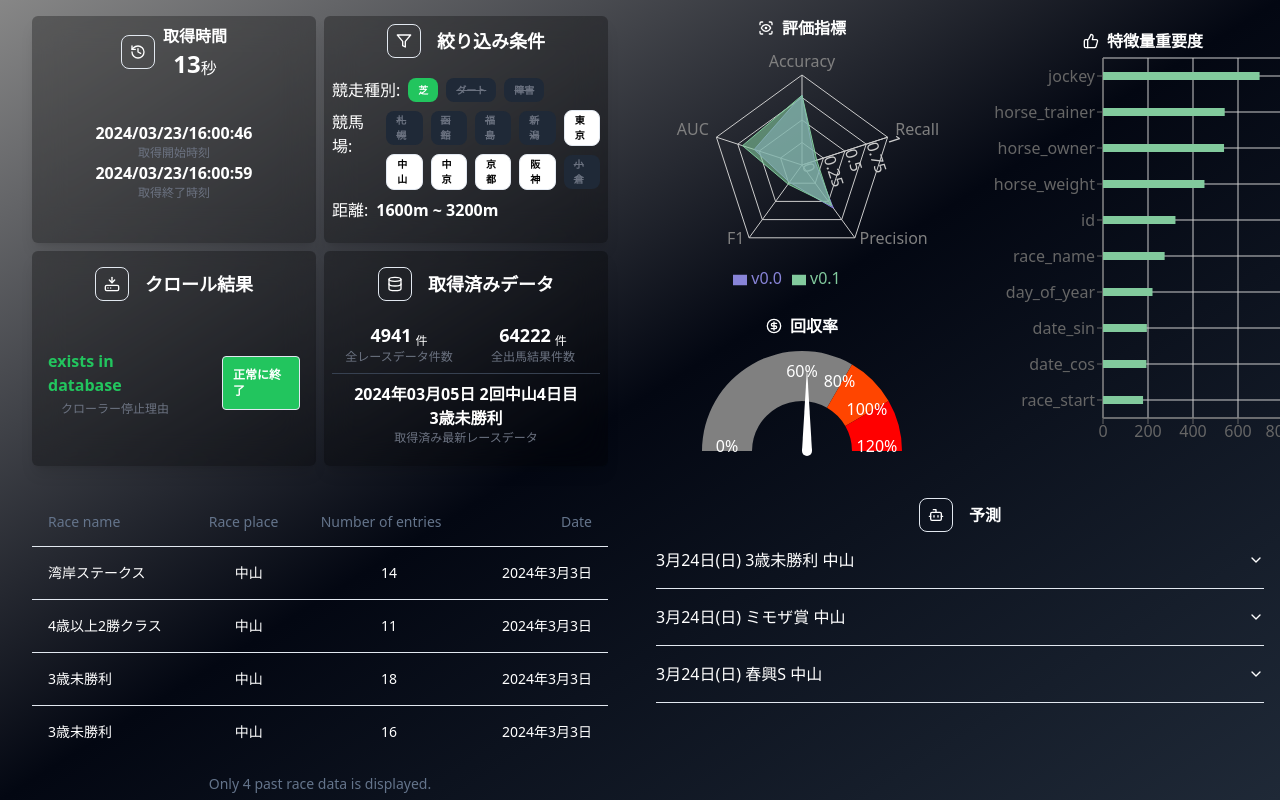
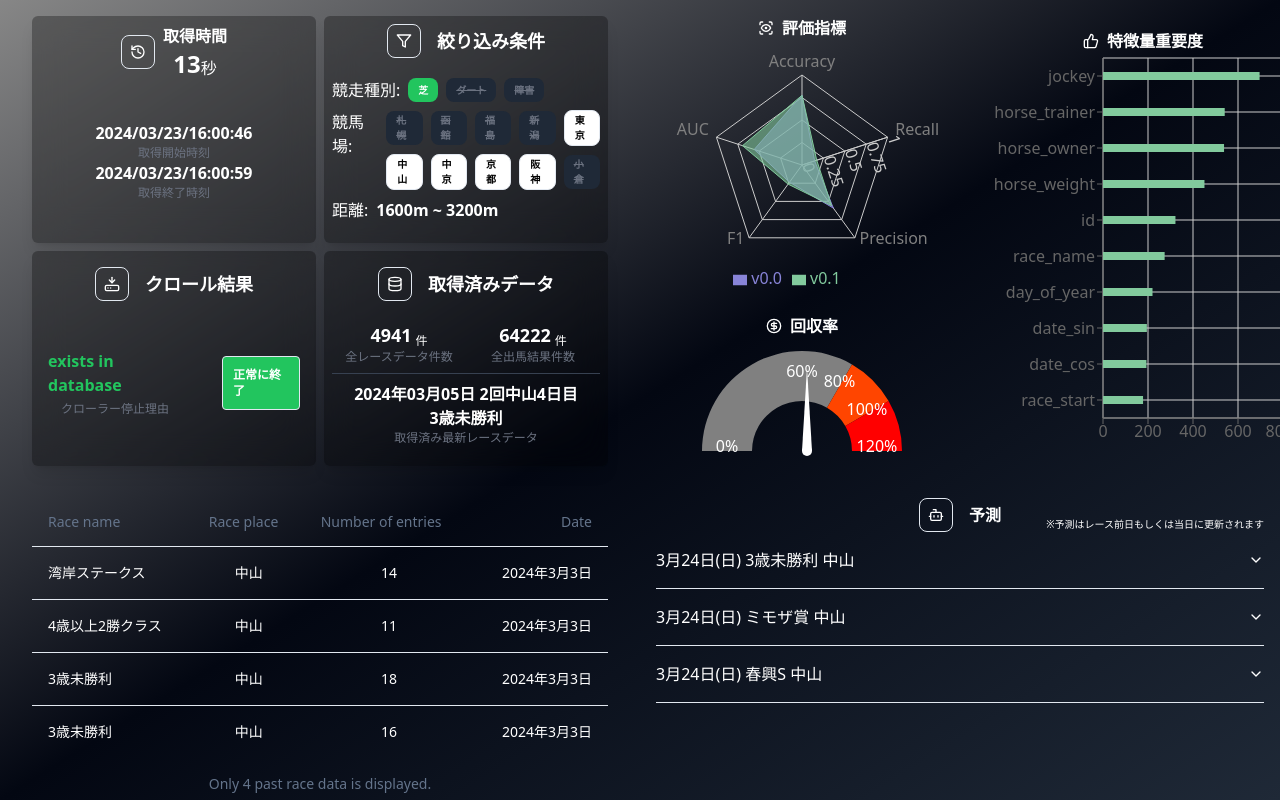
Before and after one commit to katsuya6152/winnings-whisper, a Next.js app in the folder frontend/dashboard/: page /top in a window 1280 px wide. Built offline with nearby package versions, Linux system fonts and the light colour scheme.

Commit message:
fix(fe):add the text in predict section on top page

```diff
--- a/frontend/dashboard/src/components/page/top/Predict/index.tsx
+++ b/frontend/dashboard/src/components/page/top/Predict/index.tsx
@@ -11,13 +11,17 @@ import {
 export const Predict = () => {
   return (
     <div className="p-4">
-      <div className="flex items-center justify-center gap-4">
+      <div className="relative flex items-center justify-center gap-4">
         <div className="rounded-lg border p-2">
           <Bot className="h-4 w-4" />
         </div>
         <div className="font-bold">
           <p>予測</p>
         </div>
+
+        <p className="absolute bottom-0 right-0 text-[10px]">
+          ※予測はレース前日もしくは当日に更新されます
+        </p>
       </div>
       <div>
         <Accordion type="single" collapsible className="w-full">
```
